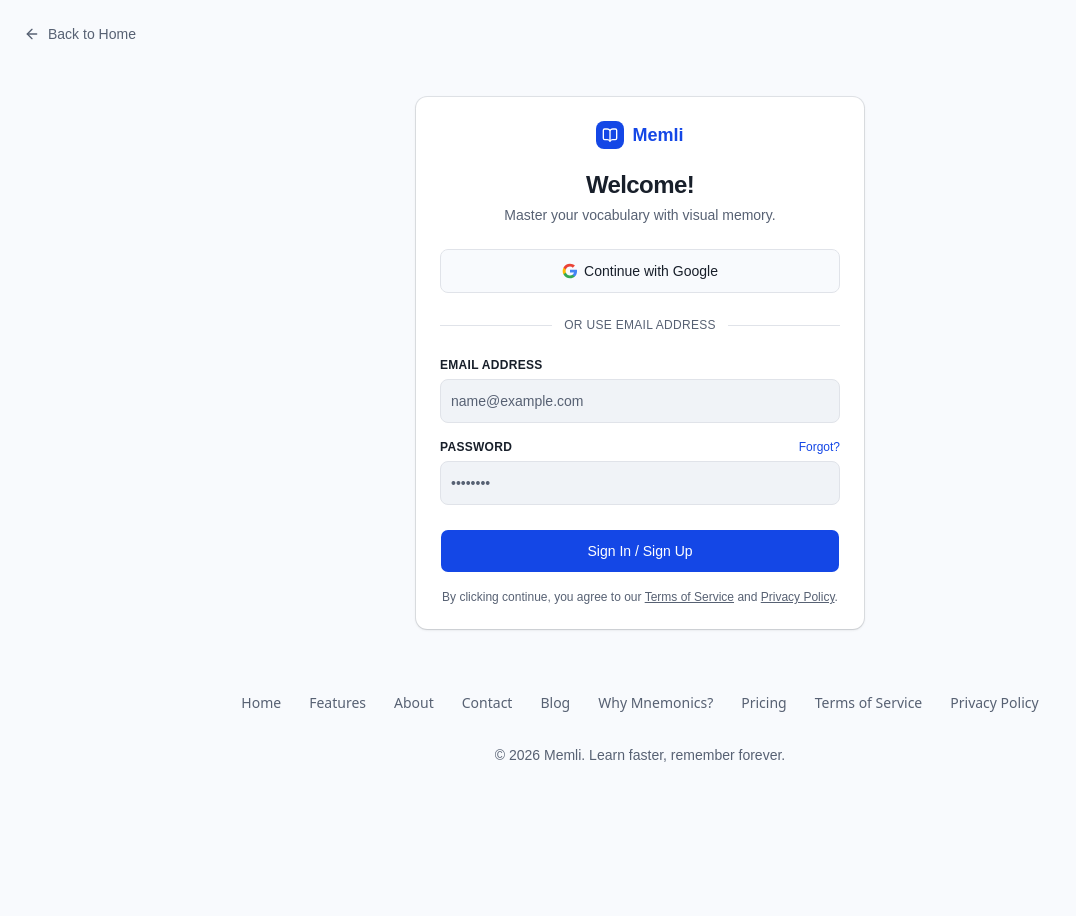
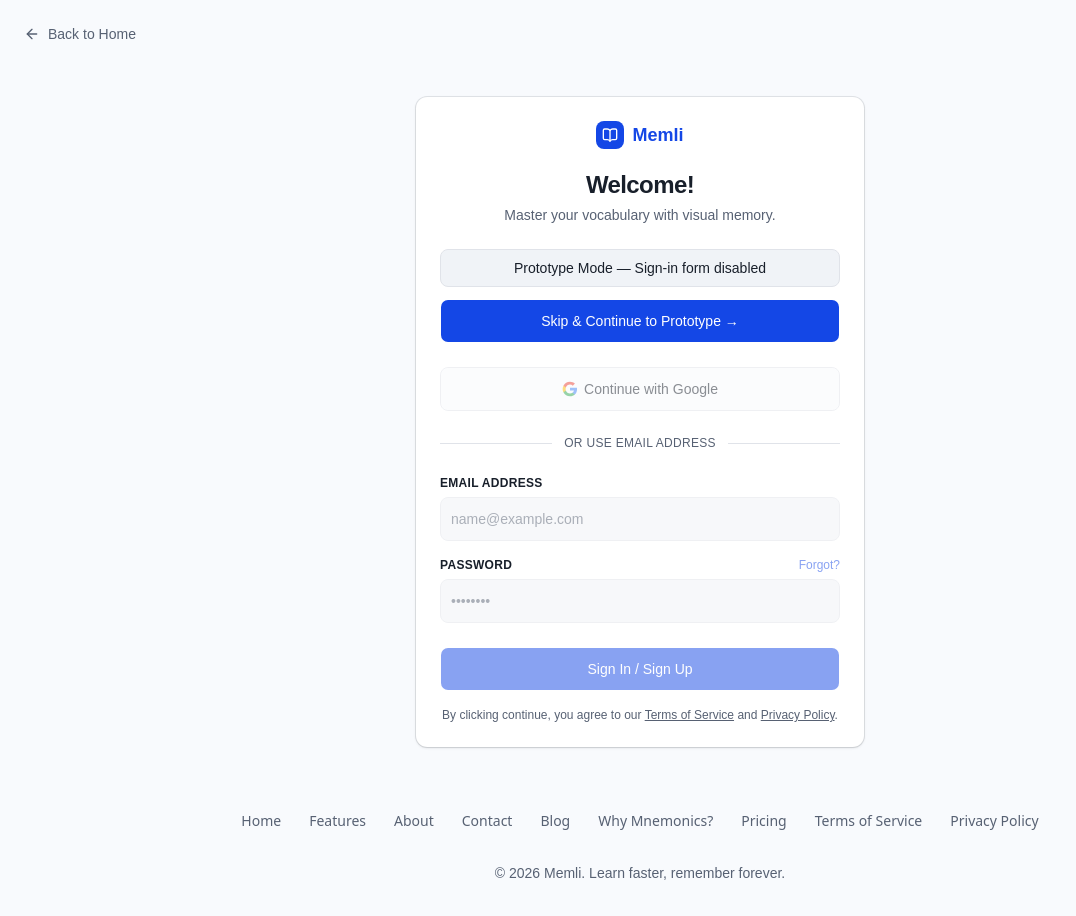
Before and after one commit to hereisphil/2606-WDV349-CantuPhillip, a React (Vite) app in the folder dev/memli/apps/web/: page /signin in a window 1280 px wide. Shown: the top 916 px of the page, without its empty margins (0-1076 px from the left). Before the commit the page ends 805 px from the top, so only its background shows below. Built offline with nearby package versions, Linux system fonts and the light colour scheme.

Commit message:
[web:auth] Disable sign-in for prototype entry and require headless checks.
Credential controls stay off while Skip & Continue opens the dashboard. UI checks use a headless browser so agents do not request Screen Recording.

Refs #110

```diff
--- a/dev/memli/apps/web/src/routes/_auth/signin.tsx
+++ b/dev/memli/apps/web/src/routes/_auth/signin.tsx
@@ -70,7 +70,24 @@
         </CardHeader>
 
         <CardContent className="flex flex-col">
-          <Button variant="outline" className="h-11 w-full">
+          <div className="mb-6 flex flex-col gap-3">
+            <p
+              id="prototype-mode-notice"
+              role="status"
+              className="rounded-lg border border-border bg-secondary px-3 py-2 text-center text-sm font-medium"
+            >
+              Prototype Mode — Sign-in form disabled
+            </p>
+            <Button
+              className="h-11 w-full"
+              render={<Link to="/dashboard" />}
+              nativeButton={false}
+            >
+              Skip & Continue to Prototype →
+            </Button>
+          </div>
+
+          <Button variant="outline" className="h-11 w-full" disabled>
             <GoogleIcon />
             Continue with Google
           </Button>
@@ -83,7 +100,11 @@
             <span className="h-px flex-1 bg-border" />
           </div>
 
-          <form className="flex flex-col gap-4" onSubmit={handleSubmit}>
+          <form
+            className="flex flex-col gap-4"
+            onSubmit={handleSubmit}
+            aria-describedby="prototype-mode-notice"
+          >
             <div className="flex flex-col gap-1.5">
               <Label htmlFor="email" className={labelClass}>
                 EMAIL ADDRESS
@@ -94,6 +115,7 @@
                 autoComplete="email"
                 placeholder="name@example.com"
                 className={inputClass}
+                disabled
                 value={email}
                 onChange={(event) => {
                   setEmail(event.target.value)
@@ -121,7 +143,8 @@
                 </Label>
                 <button
                   type="button"
-                  className="text-xs font-medium text-primary hover:underline"
+                  className="text-xs font-medium text-primary hover:underline disabled:pointer-events-none disabled:opacity-50"
+                  disabled
                 >
                   Forgot?
                 </button>
@@ -132,6 +155,7 @@
                 autoComplete="current-password"
                 placeholder="••••••••"
                 className={inputClass}
+                disabled
                 value={password}
                 onChange={(event) => {
                   setPassword(event.target.value)
@@ -160,7 +184,7 @@
               </p>
             ) : null}
 
-            <Button type="submit" className="mt-2 h-11 w-full">
+            <Button type="submit" className="mt-2 h-11 w-full" disabled>
               Sign In / Sign Up
             </Button>
           </form>
```
Also changed, not shown: 1 other file (tests, documents, lock files or other folders).
